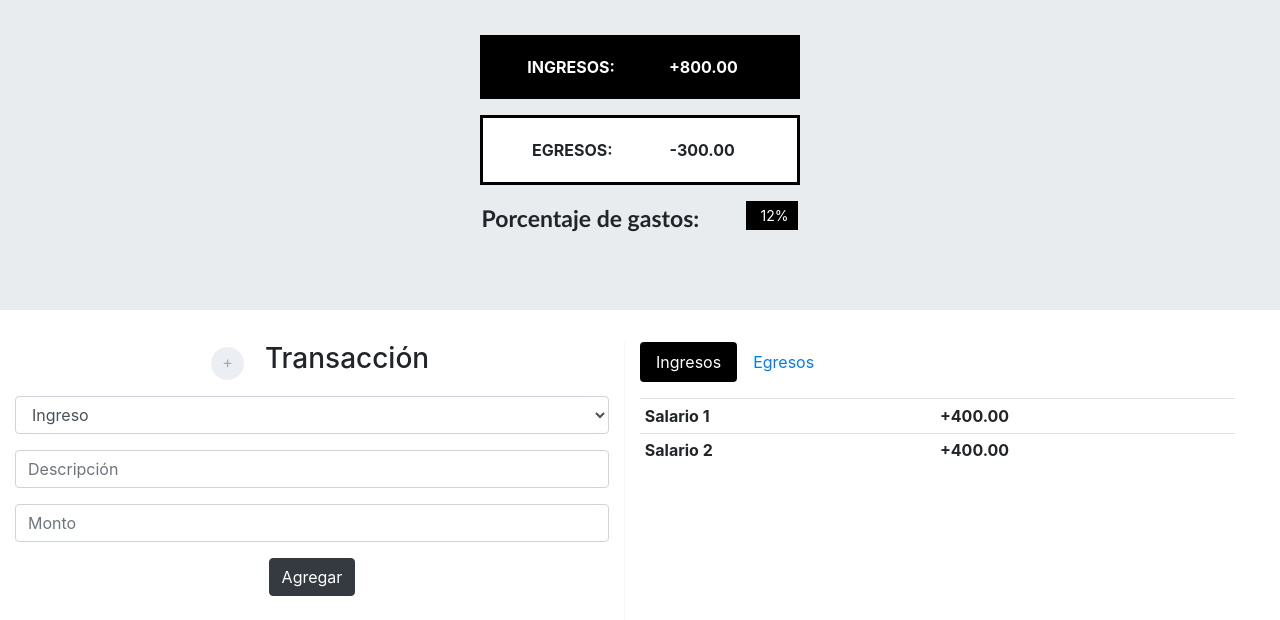
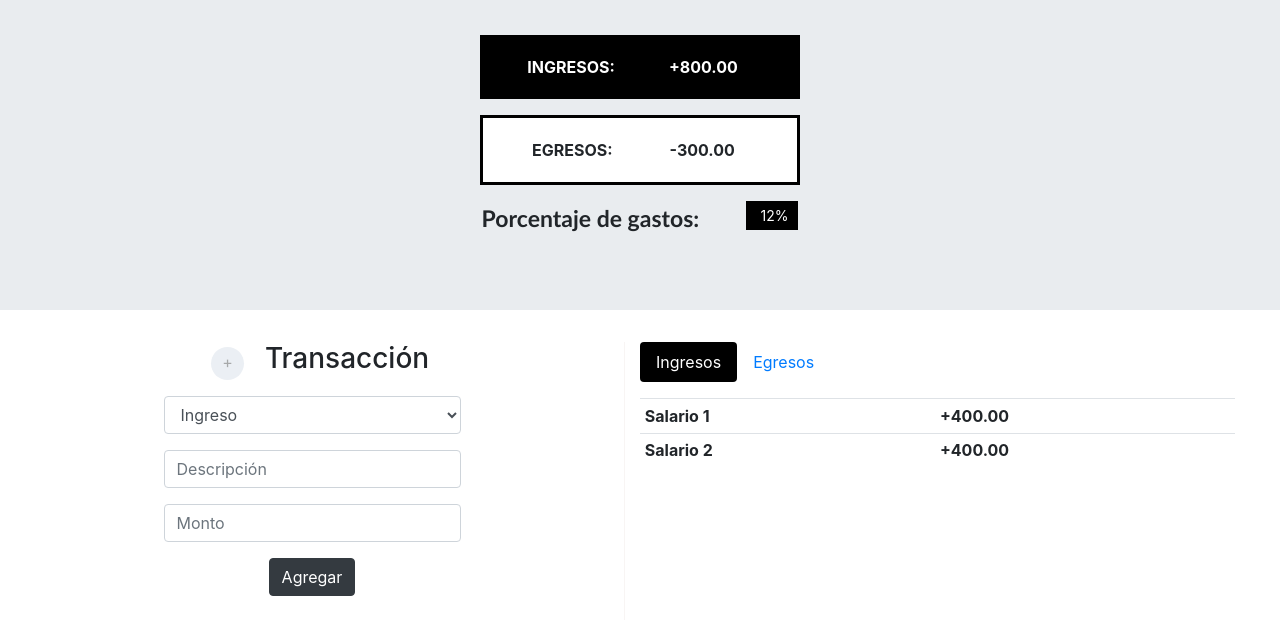
Before and after one commit to Diecx503/presupuest0, a plain HTML site: page presupuesto/index.html in a window 1280 px wide. Shown: the part 240-860 px from the top of the page. Drawn offline with nearby package versions, Linux system fonts and the light colour scheme.

Commit message:
Update presupuesto.css

```diff
--- a/presupuesto/Recursos/css/presupuesto.css
+++ b/presupuesto/Recursos/css/presupuesto.css
@@ -1,7 +1,7 @@
 body{
   background-color: #FFFF;
 }
-
+/* css de jumbotron */
 .fechaP {
     text-align: center;
     font-size: 2.5em;
@@ -24,14 +24,12 @@ body{
     text-align: center;
     width: 20em;
 }
-
 .cingresos p {
     margin-top:1rem;
     display: inline-block;
     line-height: 2em;
     font-weight:bold;
 }
-
 .cegresos {
     background-color:white;
     border: solid;
@@ -50,7 +48,6 @@ body{
     width:19.8em;
     margin-top:1rem;
 }
-
 .tporciento{
     font-family: 'Gill Sans', 'Gill Sans MT', Calibri, 'Trebuchet MS', sans-serif;
     text-align:left;
@@ -68,6 +65,8 @@ body{
     padding-top:0.25rem;
     padding-bottom:0.25rem;
 }
+
+/* css del formulario */
 .formulariop {
     border-right: 0.3px solid;
     border-color: #F8F5F4;
@@ -88,6 +87,11 @@ body{
     display:inline-block;
     margin-left:1rem;
 }
+.formularioT{
+    width: 50%;
+}
+
+/* css pills y tabla  */
 .nav-pills .nav-link.active, .nav-pills .show > .nav-link {
     background-color: black;
 }
```
